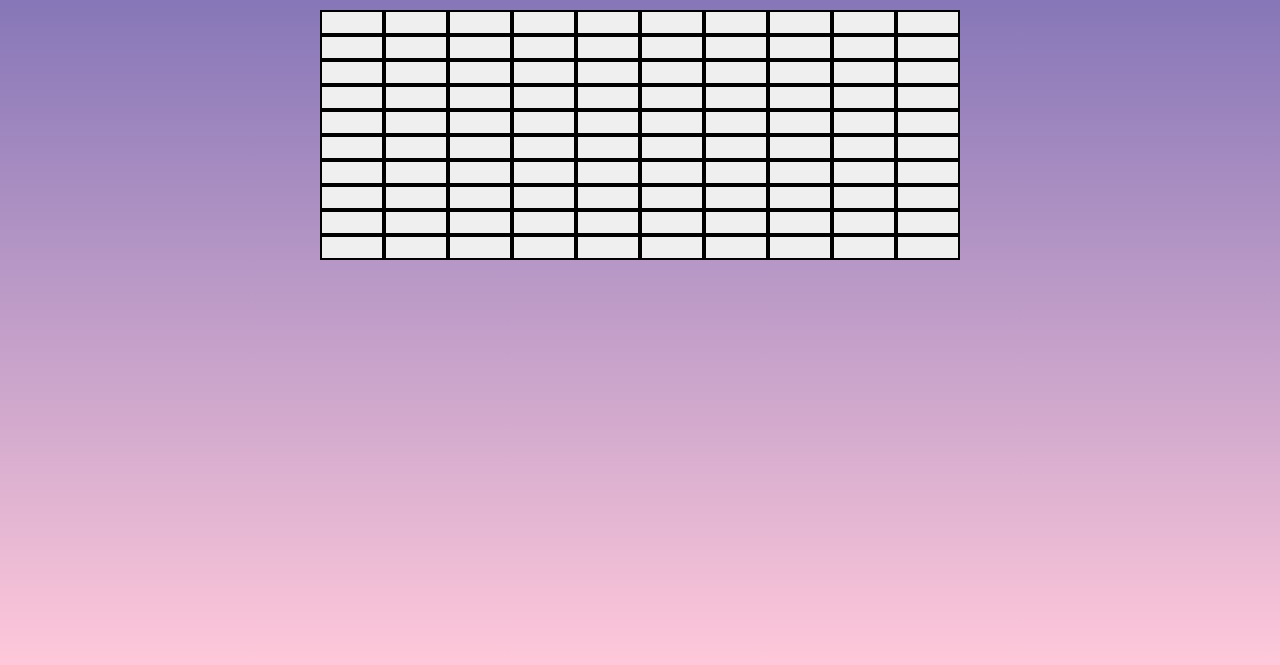
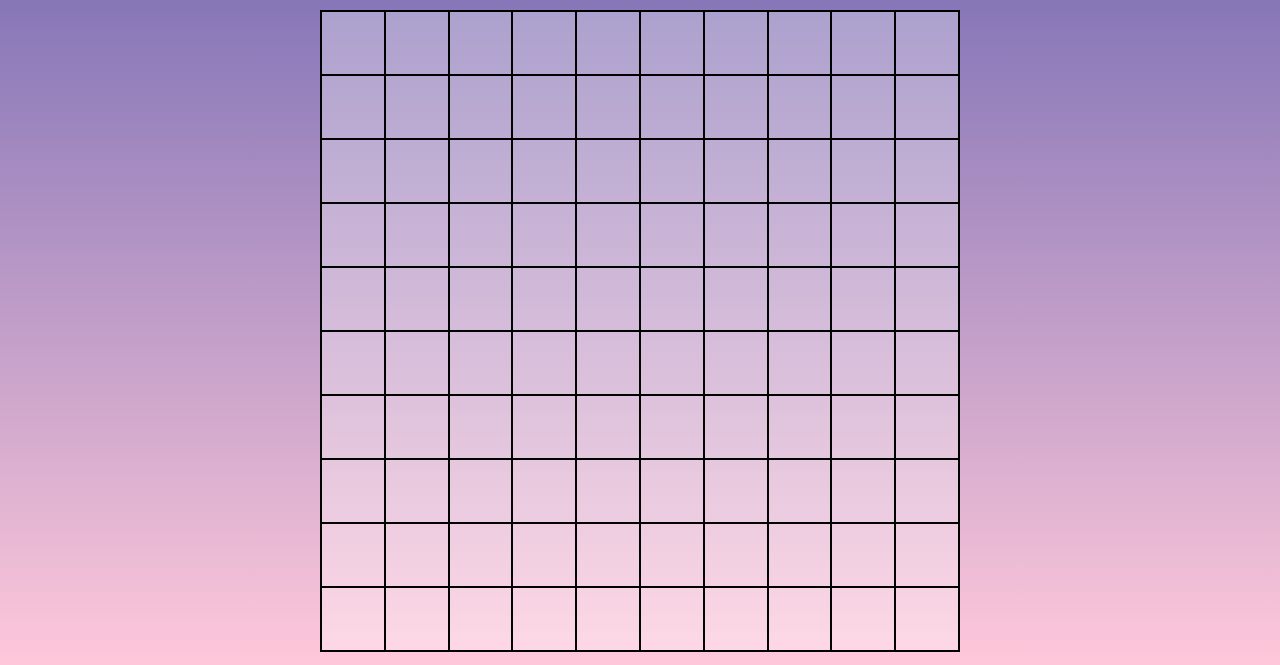
Before and after one commit to janajans/piskvorky, a plain HTML site: page hra.html in a window 1280 px wide. Shown: the part 208-873 px from the top of the page. Drawn offline with Linux system fonts and the light colour scheme.

Commit message:
barevnost čtverečků

```diff
--- a/styly.css
+++ b/styly.css
@@ -2,8 +2,13 @@
   box-sizing: border-box;
 }
 
+/* *::after,
+*::before {
+  box-sizing: inherit;
+} */
+
 .index {
-  background: linear-gradient(#615dad, #ffc8da);
+  background: linear-gradient(#615dad, #c78fa2);
   min-height: 100vh; /* aby barva zakryla celou stránku*/
 }
 
@@ -202,7 +207,6 @@ a.button2Zacit:focus {
   display: flex;
   flex-direction: column;
   margin-top: 65px;
-  margin-bottom: 65px;
 }
 .mainHra h1 {
   font-family: 'Lobster', cursive;
@@ -230,7 +234,7 @@ a.button2Zacit:focus {
   width: 1em;
   height: 1em;
   filter: invert(100%); /*z černé na bílou*/
-  vertical-align: -0.15em; /*zarovnání kolečka s "HRAJE:" */
+  vertical-align: -0.15em; /*zarovnání s nápisem "HRAJE:" */
 }
 
 /*----------------------ikonky---------------------------*/
@@ -260,21 +264,33 @@ a.button2Zacit:focus {
 }
 /*------------------------hrací pole----------------------------*/
 .hraciPole {
-  font-size: 0; /*odstraní mezery mezi buttony*/
+  /* font-size: 0; /*odstraní mezery mezi buttony*/
   display: flex;
   flex-wrap: wrap;
   flex-grow: 1;
-  flex-basis: auto;
+  border: 1px solid black; /* aby okraj pole nebyl světlejší než čáry uvnitř */
 }
 
 .hraciPole button {
   width: 10%;
-  min-width: 25px;
-  min-height: 25px;
+  height: 8vmin;
   padding: 0;
-  border: 2px solid black;
+  margin: 0;
+  border: 1px solid black;
+  /*opacity: 0.3;              tohle zesvětlilo i bordery */
+  background-color: rgba(
+    255,
+    255,
+    255,
+    0.3
+  ); /* bílá pro zesvětlení + průhlednost*/
 }
-.hraciPole button:hover,
-.hraciPole button:focus {
-  filter: brightness(150%); /*zesvětlí při najetí myši*/
+
+.hraciPole button:hover {
+  background-color: rgba(
+    255,
+    255,
+    255,
+    0.45
+  ); /* 0.45 = víc bílé barvy a menší průhlednost */
 }
```
